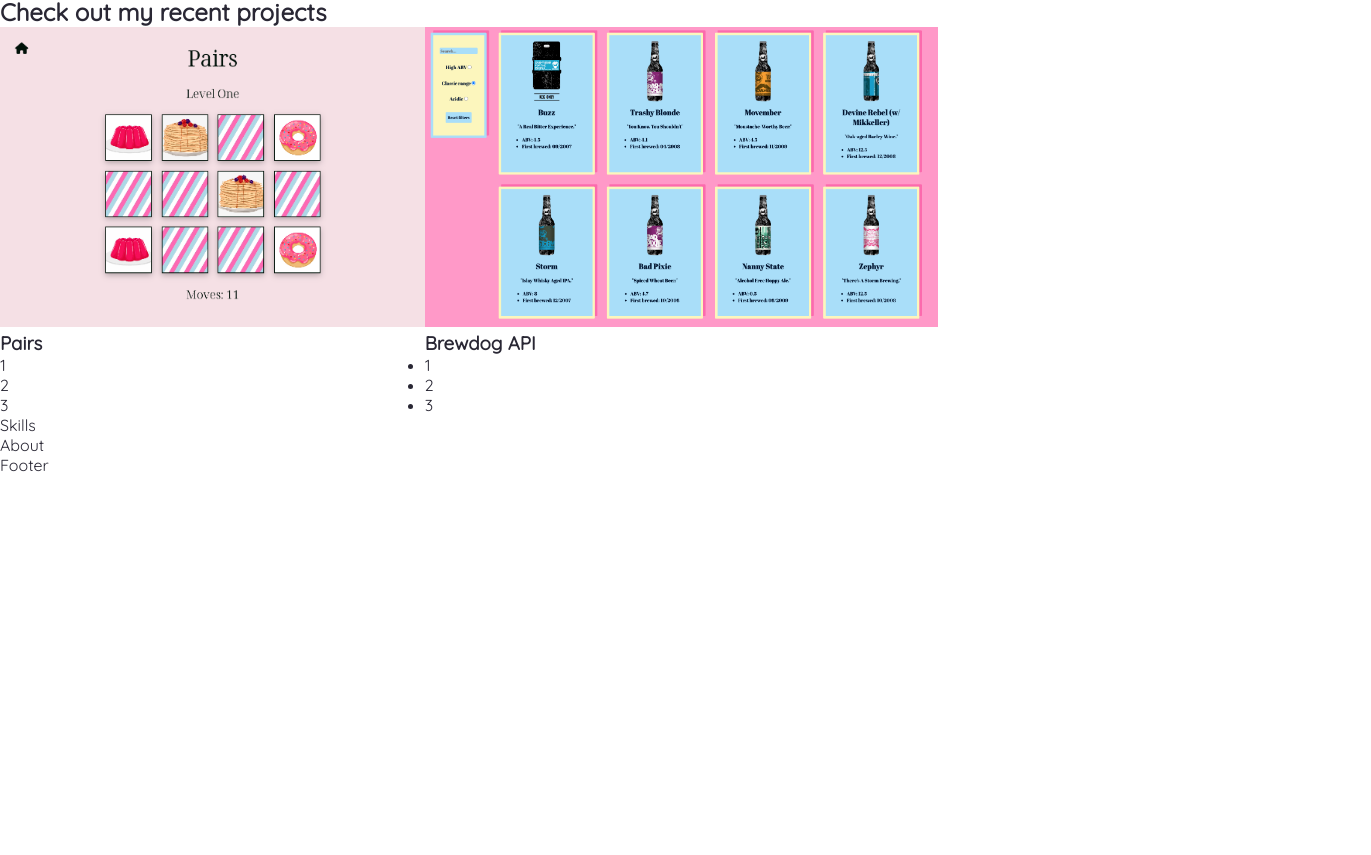
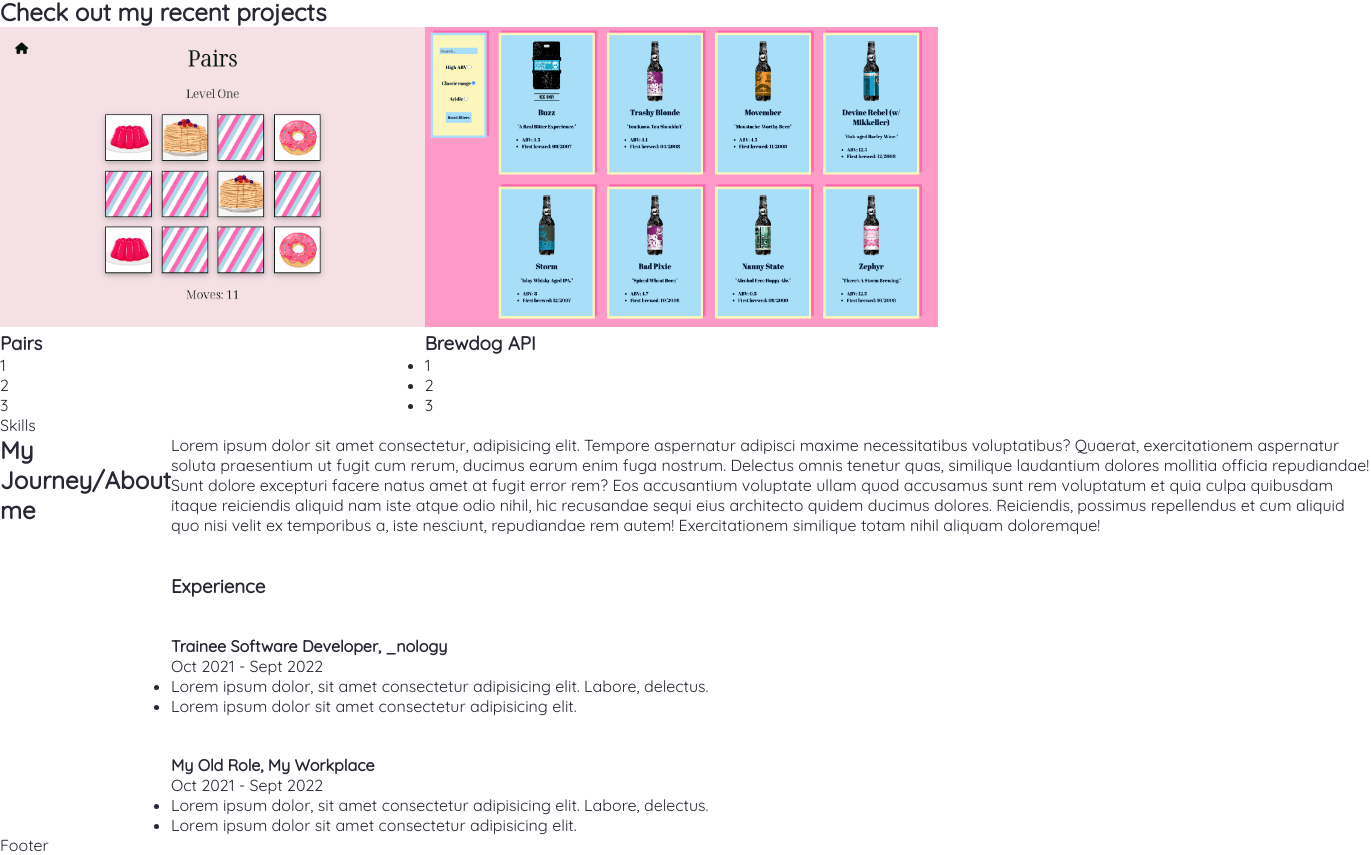
Before and after one commit to blaisebuckland/portfolio-v2, a React (Create React App) app: page / in a window 1280 px wide. Shown: the part 833-1688 px from the top of the page, 1371 px wide, since content can reach past the window. Before the commit the page ends 1308 px from the top, so only its background shows below. Built offline with nearby package versions, Linux system fonts and the light colour scheme.

Commit message:
Draft about section

```diff
--- a/src/components/About/About.jsx
+++ b/src/components/About/About.jsx
@@ -3,7 +3,32 @@
 
 const About = () => {
   return (
-    <div>About</div>
+    <>
+    <section className={styles.aboutContainer}>
+      <h2 className={styles.aboutHeading}>My Journey/About me</h2>
+      <div className={styles.textContainer}>
+        <p className={styles.aboutIntro}>Lorem ipsum dolor sit amet consectetur, adipisicing elit. Tempore aspernatur adipisci maxime necessitatibus voluptatibus? Quaerat, exercitationem aspernatur soluta praesentium ut fugit cum rerum, ducimus earum enim fuga nostrum. Delectus omnis tenetur quas, similique laudantium dolores mollitia officia repudiandae! Sunt dolore excepturi facere natus amet at fugit error rem? Eos accusantium voluptate ullam quod accusamus sunt rem voluptatum et quia culpa quibusdam itaque reiciendis aliquid nam iste atque odio nihil, hic recusandae sequi eius architecto quidem ducimus dolores. Reiciendis, possimus repellendus et cum aliquid quo nisi velit ex temporibus a, iste nesciunt, repudiandae rem autem! Exercitationem similique totam nihil aliquam doloremque!</p>
+        <h3 className={styles.aboutSubheading}>Experience</h3>
+        <div className={styles.experienceContainer}>
+          <h4 className={styles.experienceHeading}>Trainee Software Developer, _nology</h4>
+          <p className={styles.experienceSubheading}>Oct 2021 - Sept 2022</p>
+          <ul className={styles.experienceList}>
+            <li className={styles.experienceListItem}>Lorem ipsum dolor, sit amet consectetur adipisicing elit. Labore, delectus.</li>
+            <li className={styles.experienceListItem}>Lorem ipsum dolor sit amet consectetur adipisicing elit.</li>
+          </ul>
+        </div>
+        <div className={styles.experienceContainer}>
+          <h4 className={styles.experienceHeading}>My Old Role, My Workplace</h4>
+          <p className={styles.experienceSubheading}>Oct 2021 - Sept 2022</p>
+          <ul className={styles.experienceList}>
+            <li className={styles.experienceListItem}>Lorem ipsum dolor, sit amet consectetur adipisicing elit. Labore, delectus.</li>
+            <li className={styles.experienceListItem}>Lorem ipsum dolor sit amet consectetur adipisicing elit.</li>
+          </ul>
+        </div>
+      </div>
+    </section>
+
+    </>
   )
 }
 
--- a/src/components/About/About.module.scss
+++ b/src/components/About/About.module.scss
@@ -0,0 +1,18 @@
+@import "../../variables.scss";
+
+.aboutContainer {
+    display: flex;
+    justify-content: space-evenly;
+    align-items: flex-start;
+}
+
+.textContainer {
+    display: flex;
+    flex-direction: column;
+    justify-content: space-between;
+    height: 400px;
+}
+
+.aboutIntro {
+    width: 1200px;
+}
```
